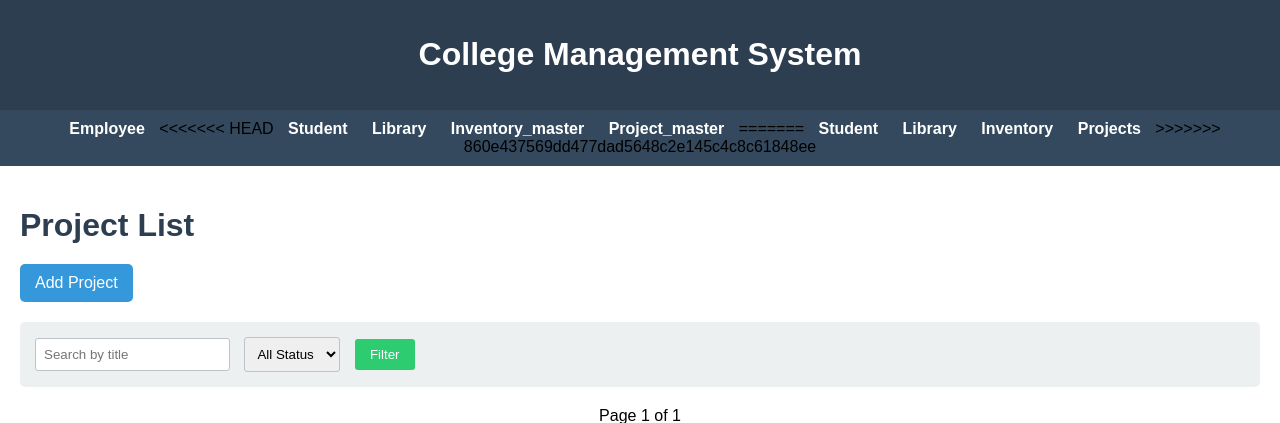
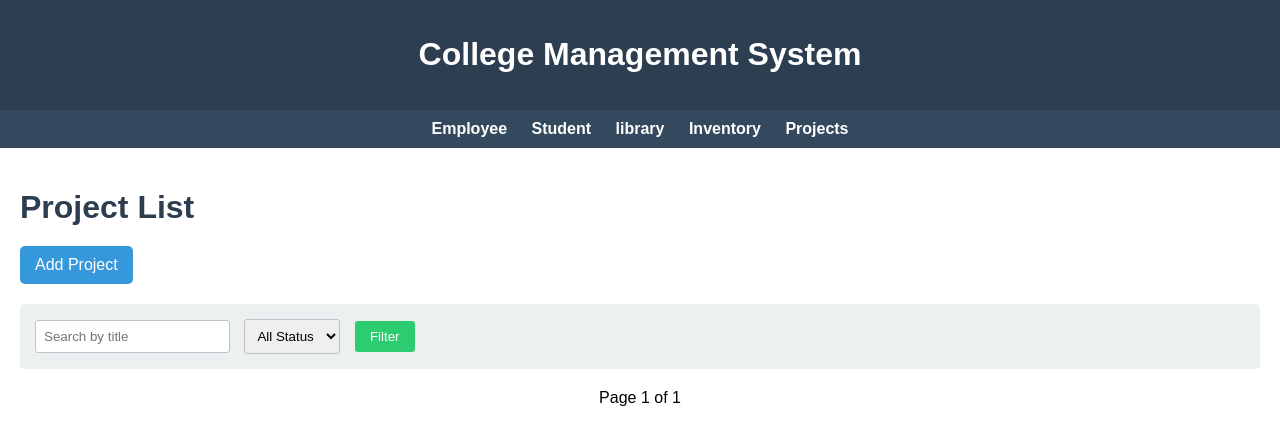
Before and after one commit to Jash107-dev/college_project, a Django app: page /Project_master/ in a window 1280 px wide. Shown: the top 423 px of the page. Run offline with Django 4.2, Linux system fonts and the light colour scheme; data that the repository does not hold is empty.

Commit message:
stable version with employee module

```diff
--- a/college_project/urls.py
+++ b/college_project/urls.py
@@ -25,4 +25,5 @@ urlpatterns = [
     path('inventory/', include('inventory_master.urls')),
     path('Project_master/', include('Project_master.urls')),
     path('Student/', include('Student.urls')),
+
 ]
--- a/templates/base.html
+++ b/templates/base.html
@@ -50,17 +50,10 @@
 
 <nav>
     <a href="/employee/">Employee</a>
-<<<<<<< HEAD
-    <a href="#">Student</a>
-    <a href="#">Library</a>
-    <a href="#">Inventory_master</a>
-    <a href="#">Project_master</a>
-=======
     <a href="/student/">Student</a>
-    <a href="/library/">Library</a>
+    <a href="/library/">library</a>
     <a href="/inventory/">Inventory</a>
-    <a href="/projects/">Projects</a>
->>>>>>> 860e437569dd477dad5648c2e145c4c8c61848ee
+    <a href="/Projects/">Projects</a>
 </nav>
 
 <div class="container">
```
Also changed, not shown: db.sqlite3 (added).
